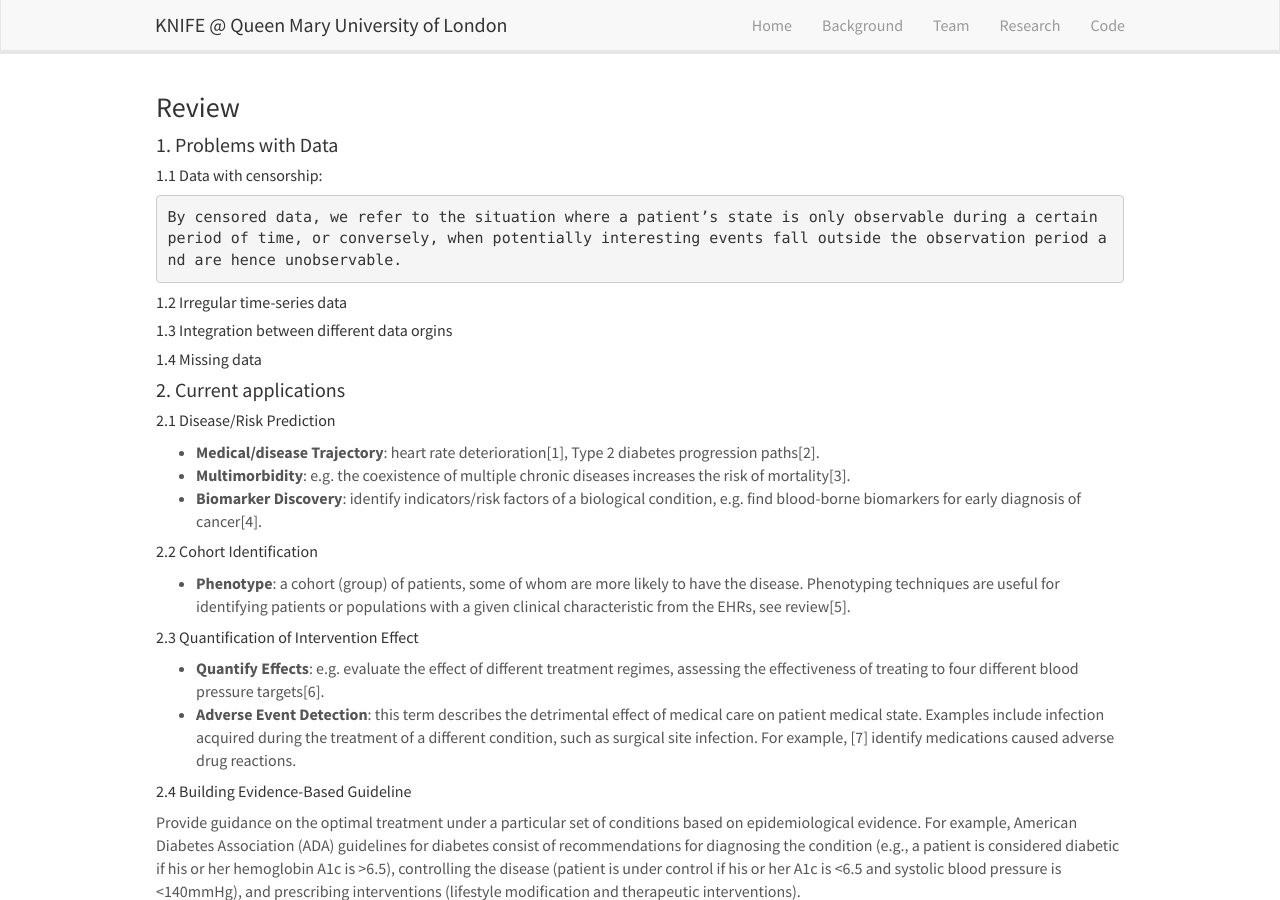
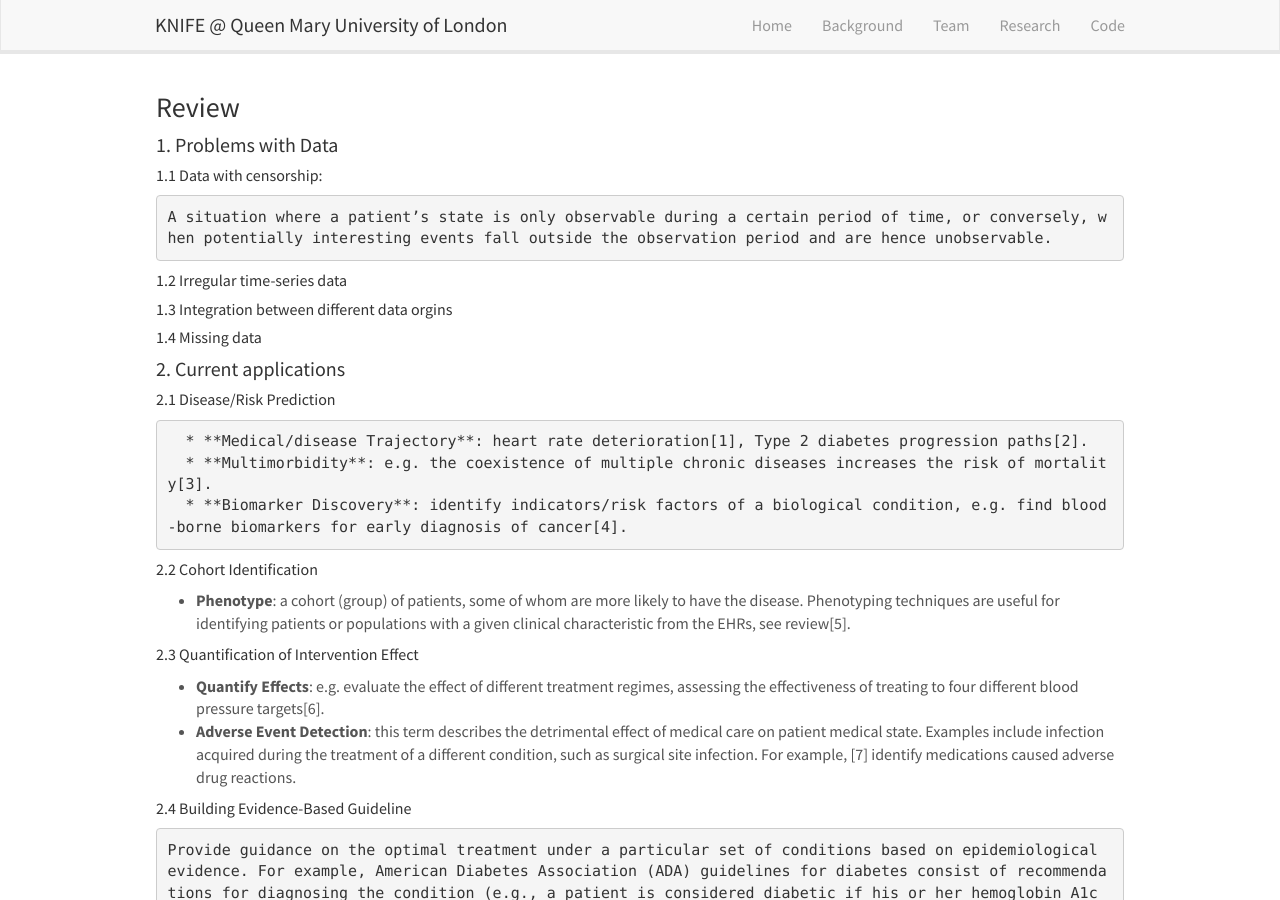
Before and after one commit to knifeqmul/knifeqmul.github.io, a Jekyll site: the page built from _pages/research.md, in a window 1280 px wide and 900 px high. Built offline with Jekyll 4.4.1, drawn with Linux system fonts in a browser that asks for light colours; nearby versions of some CDN libraries.

Commit message:
Update research.md

```diff
--- a/_pages/research.md
+++ b/_pages/research.md
@@ -11,7 +11,7 @@
 #### 1. Problems with Data
 
 ##### 1.1 Data with censorship:
-    By censored data, we refer to the situation where a patient’s state is only observable during a certain period of time, or conversely, when potentially interesting events fall outside the observation period and are hence unobservable.
+    A situation where a patient’s state is only observable during a certain period of time, or conversely, when potentially interesting events fall outside the observation period and are hence unobservable.
 
 ##### 1.2 Irregular time-series data
 
@@ -23,9 +23,9 @@
 #### 2. Current applications
 
 ##### 2.1 Disease/Risk Prediction
-  * **Medical/disease Trajectory**: heart rate deterioration[1], Type 2 diabetes progression paths[2].
-  * **Multimorbidity**: e.g. the coexistence of multiple chronic diseases increases the risk of mortality[3].
-  * **Biomarker Discovery**: identify indicators/risk factors of a biological condition, e.g. find blood-borne biomarkers for early diagnosis of cancer[4].
+      * **Medical/disease Trajectory**: heart rate deterioration[1], Type 2 diabetes progression paths[2].
+      * **Multimorbidity**: e.g. the coexistence of multiple chronic diseases increases the risk of mortality[3].
+      * **Biomarker Discovery**: identify indicators/risk factors of a biological condition, e.g. find blood-borne biomarkers for early diagnosis of cancer[4].
 
 ##### 2.2 Cohort Identification
   * **Phenotype**:  a cohort (group) of patients, some of whom are more likely to have the disease. Phenotyping techniques are useful for identifying patients or populations with a given clinical characteristic from the EHRs, see review[5].
@@ -35,7 +35,7 @@
   * **Adverse Event Detection**: this term describes the detrimental effect of medical care on patient medical state. Examples include infection acquired during the treatment of a different condition, such as surgical site infection. For example, [7] identify medications caused adverse drug reactions.
 
 ##### 2.4 Building Evidence-Based Guideline
-Provide guidance on the optimal treatment under a particular set of conditions based on epidemiological evidence. For example, American Diabetes Association (ADA) guidelines for diabetes consist of recommendations for diagnosing the condition (e.g., a patient is considered diabetic if his or her hemoglobin A1c is >6.5), controlling the disease (patient is under control if his or her A1c is <6.5 and systolic blood pressure is <140mmHg), and prescribing interventions (lifestyle modification and therapeutic interventions).
+    Provide guidance on the optimal treatment under a particular set of conditions based on epidemiological evidence. For example, American Diabetes Association (ADA) guidelines for diabetes consist of recommendations for diagnosing the condition (e.g., a patient is considered diabetic if his or her hemoglobin A1c is >6.5), controlling the disease (patient is under control if his or her A1c is <6.5 and systolic blood pressure is <140mmHg), and prescribing interventions (lifestyle modification and therapeutic interventions).
 
 
 ---
```
